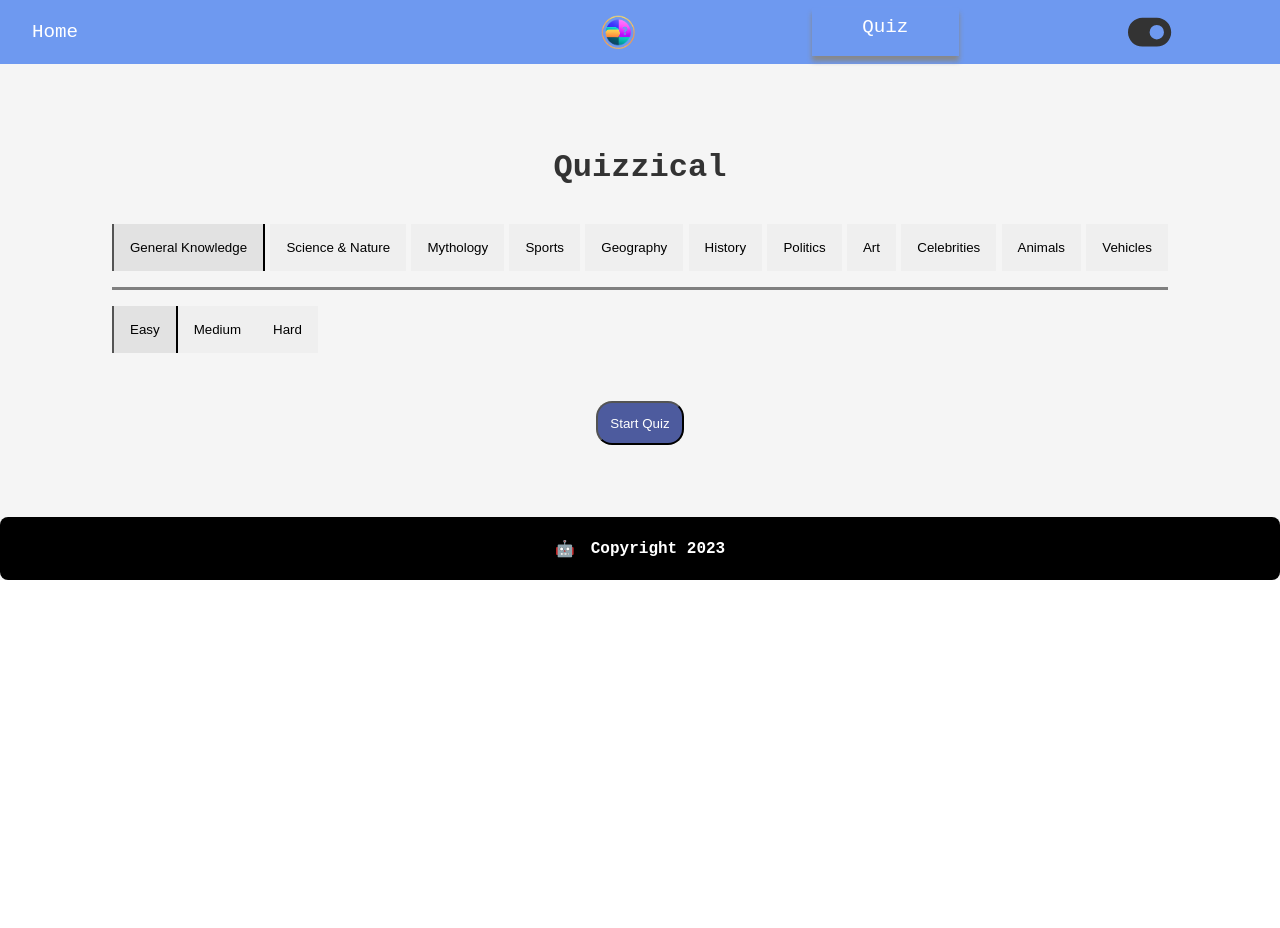
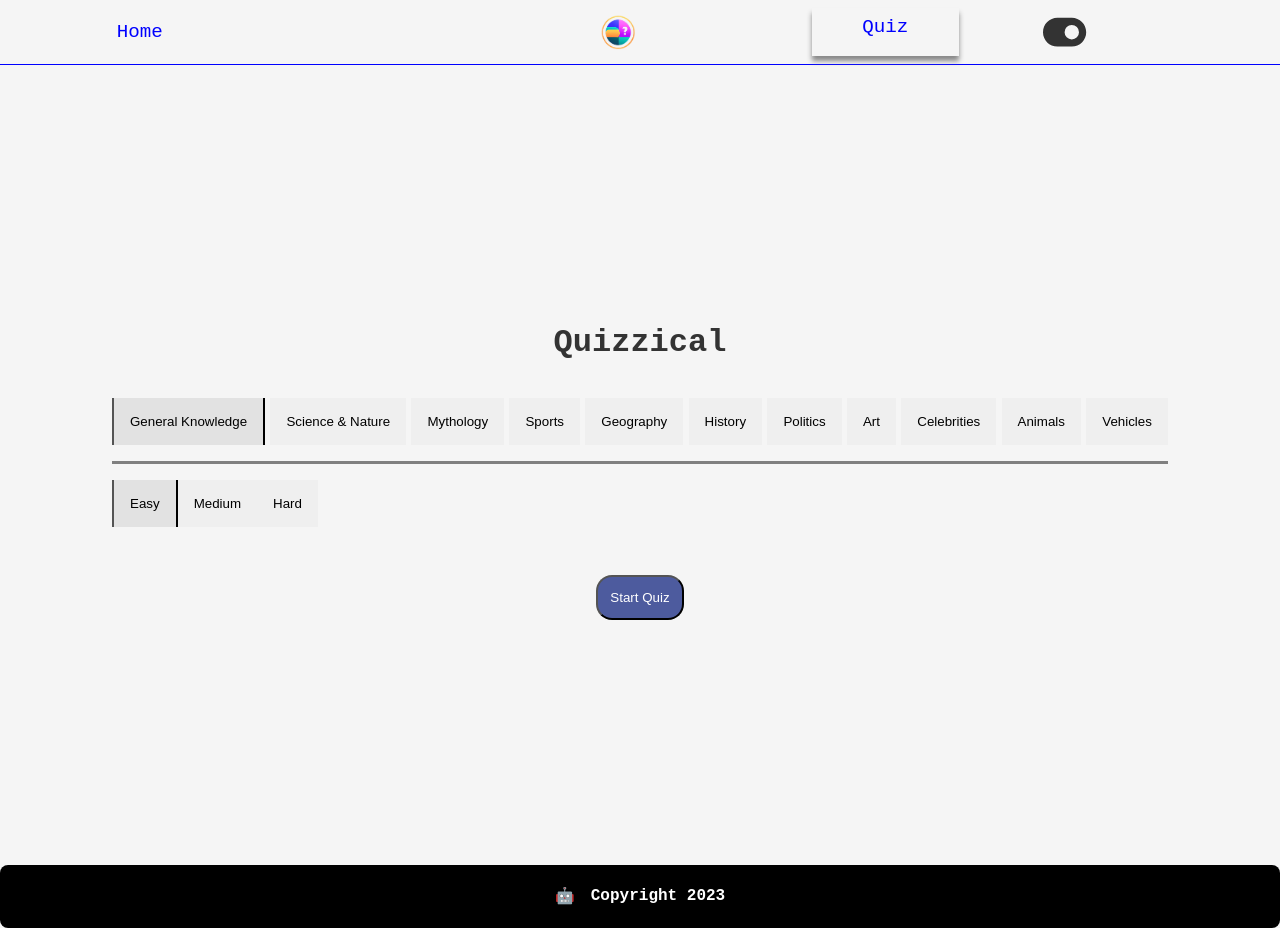
Before and after one commit to abdulkareemolumoh/quizzical, a React (Create React App) app: page /quiz in a window 1280 px wide. Before the commit the page ends 800 px from the top, so only its background shows below. Built offline with nearby package versions, Linux system fonts and the light colour scheme.

Commit message:
Fixed mainBody Viewprort

```diff
--- a/src/components/Main.jsx
+++ b/src/components/Main.jsx
@@ -15,7 +15,6 @@ export default function Main() {
   function handleSelectedOption(
     selected,
     correctAnswer,
-
     index
   ) {
     setQuizData((prevData) => {
--- a/src/index.css
+++ b/src/index.css
@@ -12,24 +12,25 @@ body {
 }
 
 .navbar-container {
-  background-color: #6e99f0;
+  background-color: var(--background-light);
   padding: 0.5rem 1.5rem;
   margin: 0;
   display: grid;
   grid-template-columns: auto auto auto auto auto auto auto auto auto auto auto auto;
   list-style: none;
   font-size: 1.2rem;
+  border-bottom: solid blue 0.11rem;
 }
 
 .navbar-item {
   padding: 0.5rem;
   list-style: none;
-  color: white;
+  color: blue;
   text-decoration: none;
 }
 
 .navbar-item1 {
-  grid-column: 1/5;
+  grid-column: 2/5;
   column-gap: 1px;
   display: flex;
   justify-content: flex-start;
@@ -51,7 +52,7 @@ body {
 }
 
 .navbar-item4 {
-  grid-column: 11/12;
+  grid-column: 10/11;
   display: flex;
   justify-content: flex-end;
   align-items: center;
@@ -60,7 +61,7 @@ body {
 .active-navbar-item {
   padding: 0.5rem;
   list-style: none;
-  color: white;
+  color: blue;
   text-decoration: none;
   box-shadow: 0 5px 5px #888;
   /* transform: scale(1.1) translateY(-5px); */
@@ -73,6 +74,10 @@ body {
 
 .dark-mode .Question {
   color: var(--text-color-dark);
+}
+
+.dark-mode .navbar-container {
+  background-color: var(--background-dark);
 }
 
 .light-mode {
@@ -107,12 +112,13 @@ body {
 }
 
 .Main-Body {
-  margin: 1rem 3rem;
-  padding: 3rem 4rem;
+  margin: 0 3rem;
+  padding: 0 4rem;
   display: flex;
   flex-direction: column;
   justify-content: center;
   border-radius: 2rem;
+  min-height: 100vh;
 }
 
 .Main-Quiz > h1 {
@@ -224,13 +230,6 @@ body {
   list-style: none;
 }
 
-
-
-
-
-
-
-
 @media (max-width: 768px) {
   :root {
     --background-light: #f5f5f5;
@@ -245,12 +244,9 @@ body {
     margin: 0;
   }
 
-
-
-
   .Main-Body {
-    margin: 0.25rem 0.75rem;
-    padding: 0.5rem 1rem;
+    margin: 0 0.75rem;
+    padding: 0 1rem;
     display: flex;
     flex-direction: column;
     justify-content: center;
```
